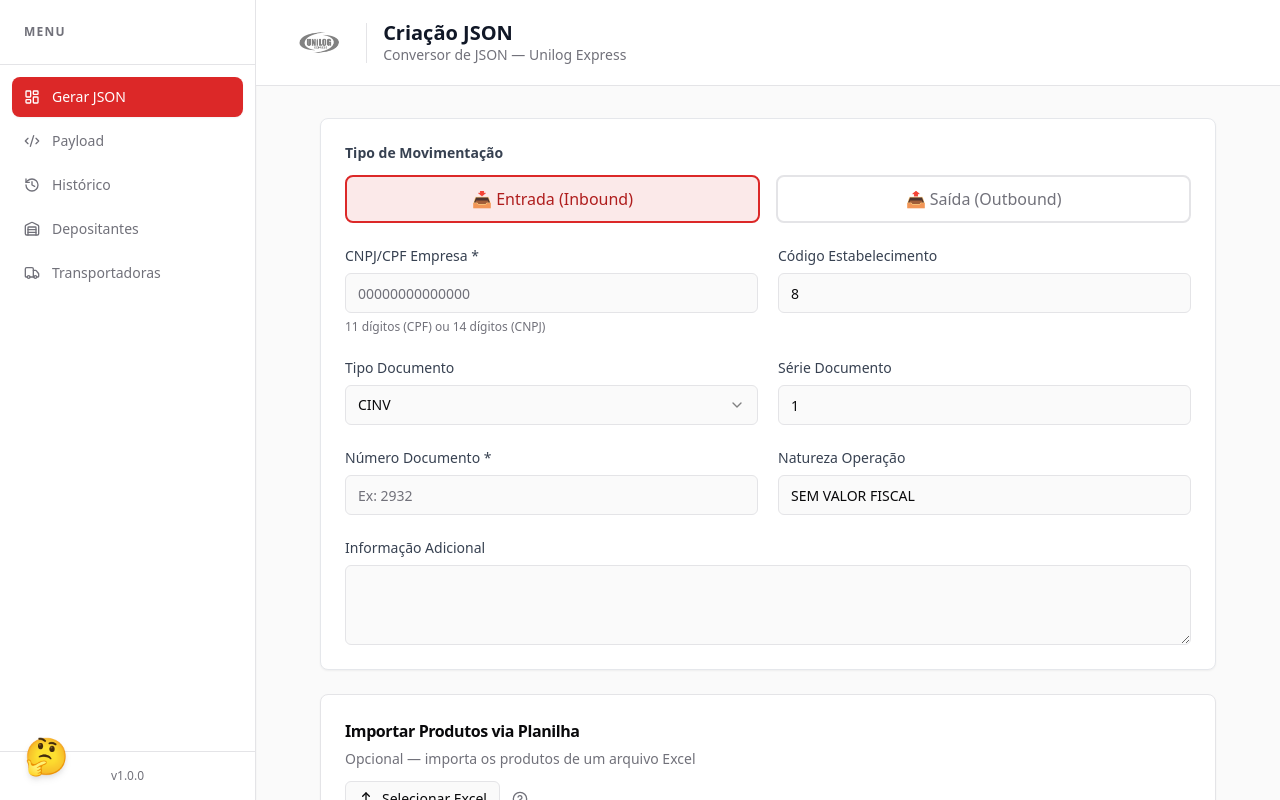
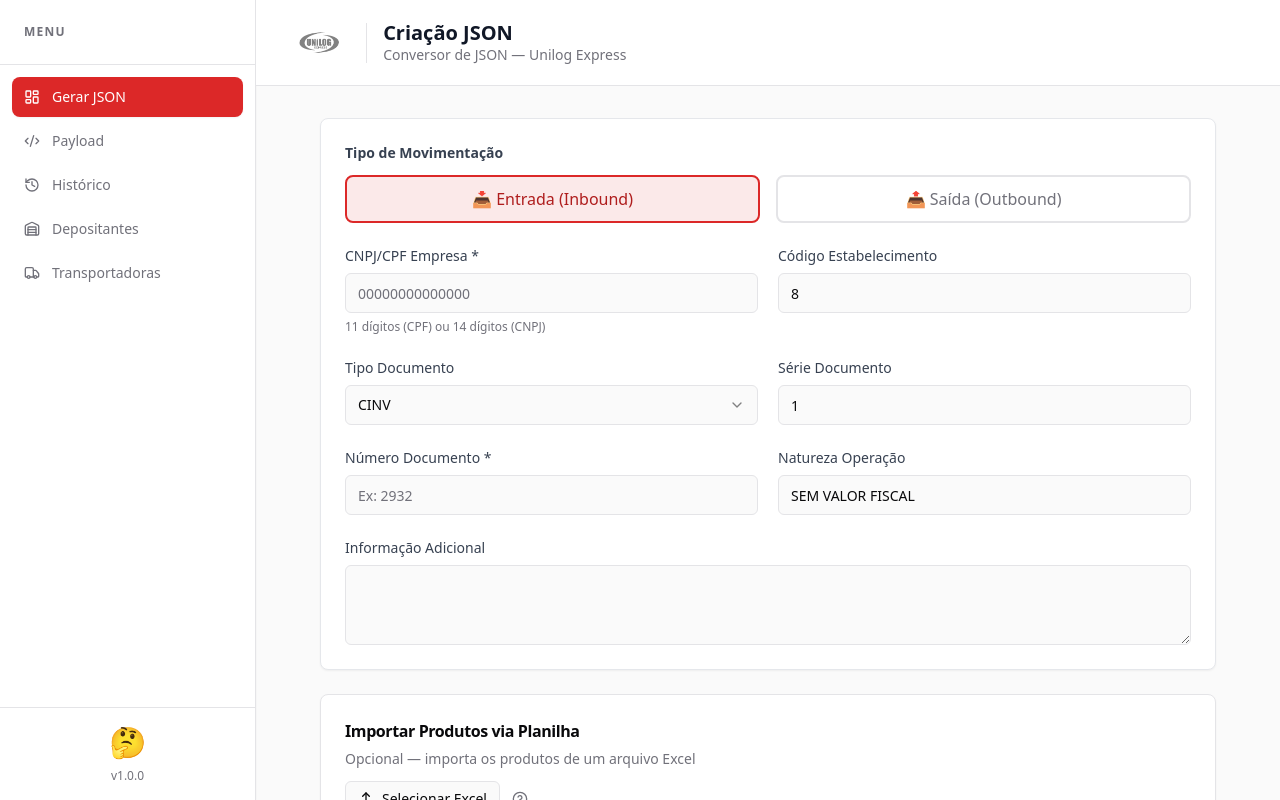
Before and after one commit to randreatta/gerar-json-unilog, a React (Vite) app: page / in a window 1280 px wide. Built offline with nearby package versions, Linux system fonts and the light colour scheme.

Commit message:
feat: move tour button into sidebar above version line
Co-Authored-By: Claude Sonnet 4.6 <noreply@anthropic.com>

```diff
--- a/src/JsonConverter.jsx
+++ b/src/JsonConverter.jsx
@@ -203,7 +203,7 @@ const TourGuide = ({ setActiveTab }) => {
     <>
       <button
         onClick={start}
-        className="fixed bottom-6 left-6 z-40 text-4xl hover:scale-110 transition-transform drop-shadow-md"
+        className="text-3xl hover:scale-110 transition-transform"
       >
         🤔
       </button>
@@ -660,7 +660,6 @@ export default function JsonConverter() {
   return (
     <div className="flex h-screen bg-background overflow-hidden">
       <Toaster position="top-right" richColors />
-      <TourGuide setActiveTab={setActiveTab} />
 
       {/* ── Sidebar ── */}
       <aside className="w-64 shrink-0 bg-white border-r border-border flex flex-col shadow-sm">
@@ -685,8 +684,9 @@ export default function JsonConverter() {
             );
           })}
         </nav>
-        <div className="p-4 border-t border-border">
-          <p className="text-xs text-muted-foreground text-center">v1.0.0</p>
+        <div className="p-4 border-t border-border flex flex-col items-center gap-2">
+          <TourGuide setActiveTab={setActiveTab} />
+          <p className="text-xs text-muted-foreground">v1.0.0</p>
         </div>
       </aside>
 
```
